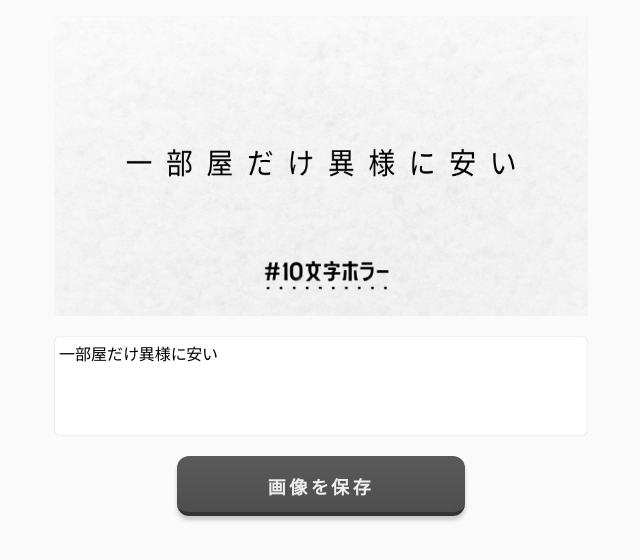
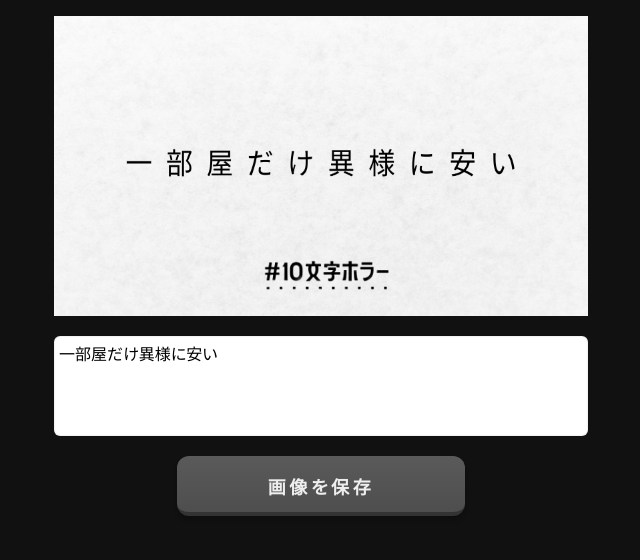
Before and after one commit to ujiqn/10-horror, a Next.js app: page / in a window 1280 px wide. Shown: the top 560 px of the page, without its empty margins (319-959 px from the left). Built offline with nearby package versions, Linux system fonts and the light colour scheme; a web font is replaced by a local one.

Commit message:
背景色・OGP変更

```diff
--- a/src/styles/common.scss
+++ b/src/styles/common.scss
@@ -16,7 +16,7 @@ body {
   font-size: 16px;
   text-align: justify;
   text-size-adjust: 100%;
-  background: #fafafa;
+  background: #111;
   word-wrap: break-word;
   -webkit-font-smoothing: antialiased;
   -moz-osx-font-smoothing: grayscale;
```
Also changed, not shown: public/ogp.png, 3 other files (tests, documents, lock files or other folders).
